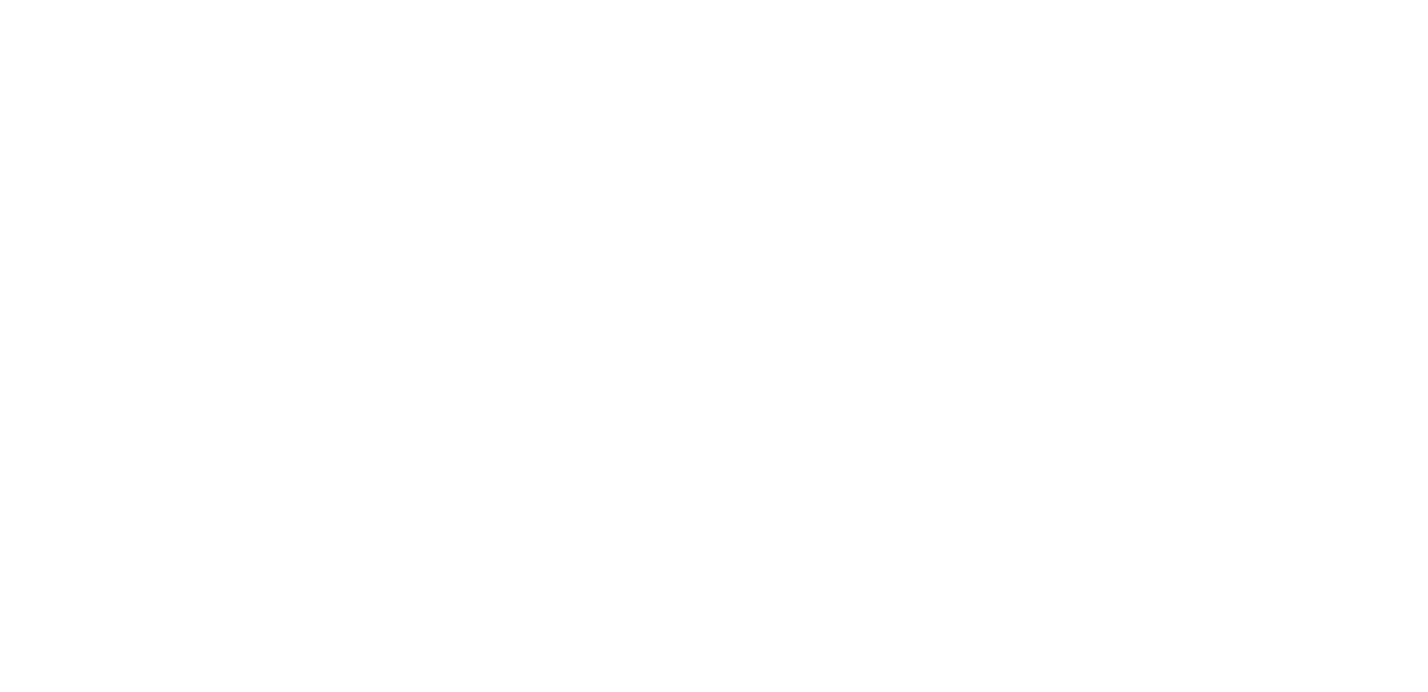
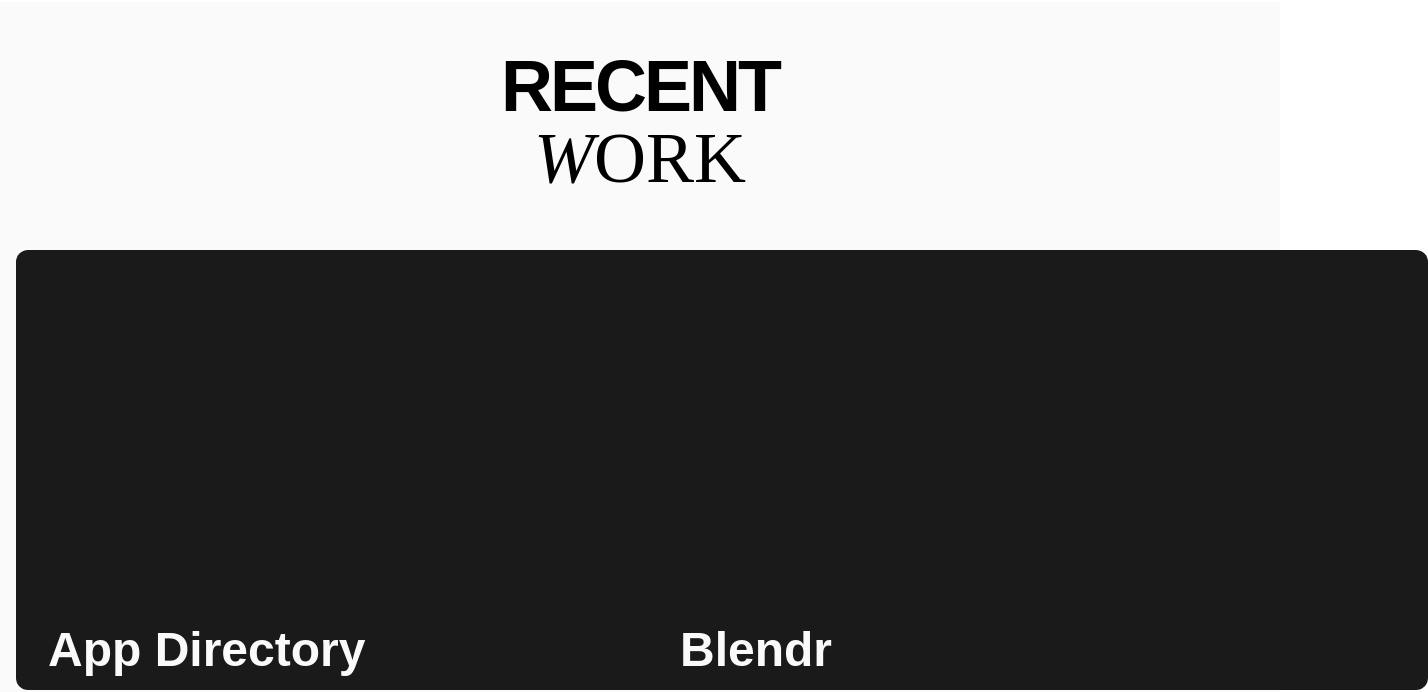
Before and after one commit to HemanthR04/portfolio-july, a Next.js app: page / in a window 1280 px wide. Shown: the part 862-1554 px from the top of the page, 1428 px wide, since content can reach past the window. Before the commit the page ends 864 px from the top, so only its background shows below. Built offline with nearby package versions, Linux system fonts and the light colour scheme; a web font is replaced by a local one.

Commit message:
added Recent Work

```diff
--- a/app/page.tsx
+++ b/app/page.tsx
@@ -1,10 +1,12 @@
 'use client'
 
+import RecentWork from "@/components/RecentWork";
 import { motion } from "framer-motion";
 import Image from "next/image";
 
 export default function Home() {
   return (
+    <>
       <main className="flex flex-col items-center justify-start h-screen mx-4">
         <div className="w-full my-4 py-4">
           <h1 className="text-5xl font-bold tracking-[-4px]  leading-10">MAKING THE WEB A <span className="font-serif italic tracking-normal">COOLER</span> PLACE, ONE SITE AT A TIME!</h1>
@@ -19,5 +21,8 @@
         </div>
 
       </main>
+      <RecentWork />
+
+    </>
   );
 }
```
Lines whose indentation alone changed are shown as unchanged.
